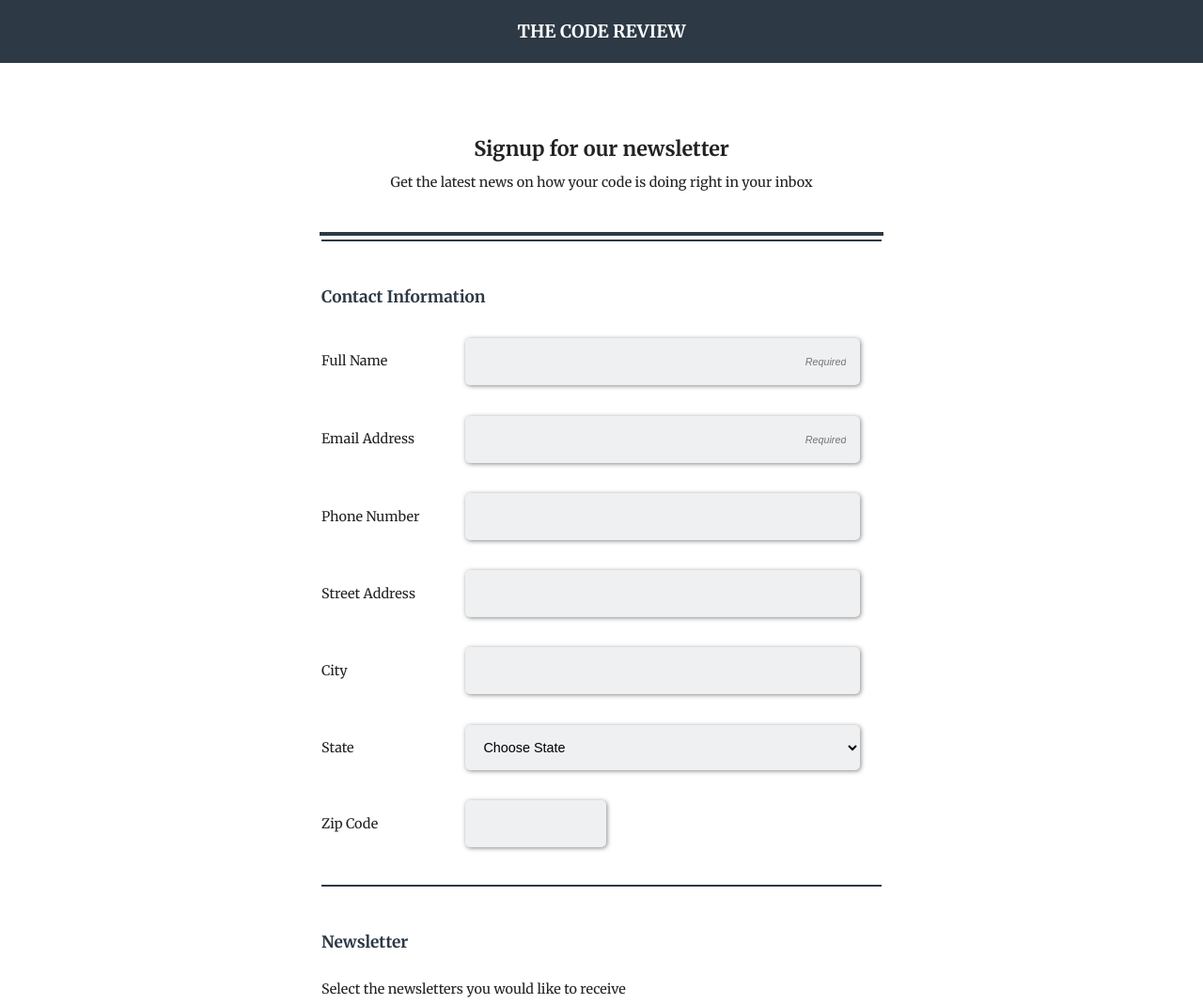
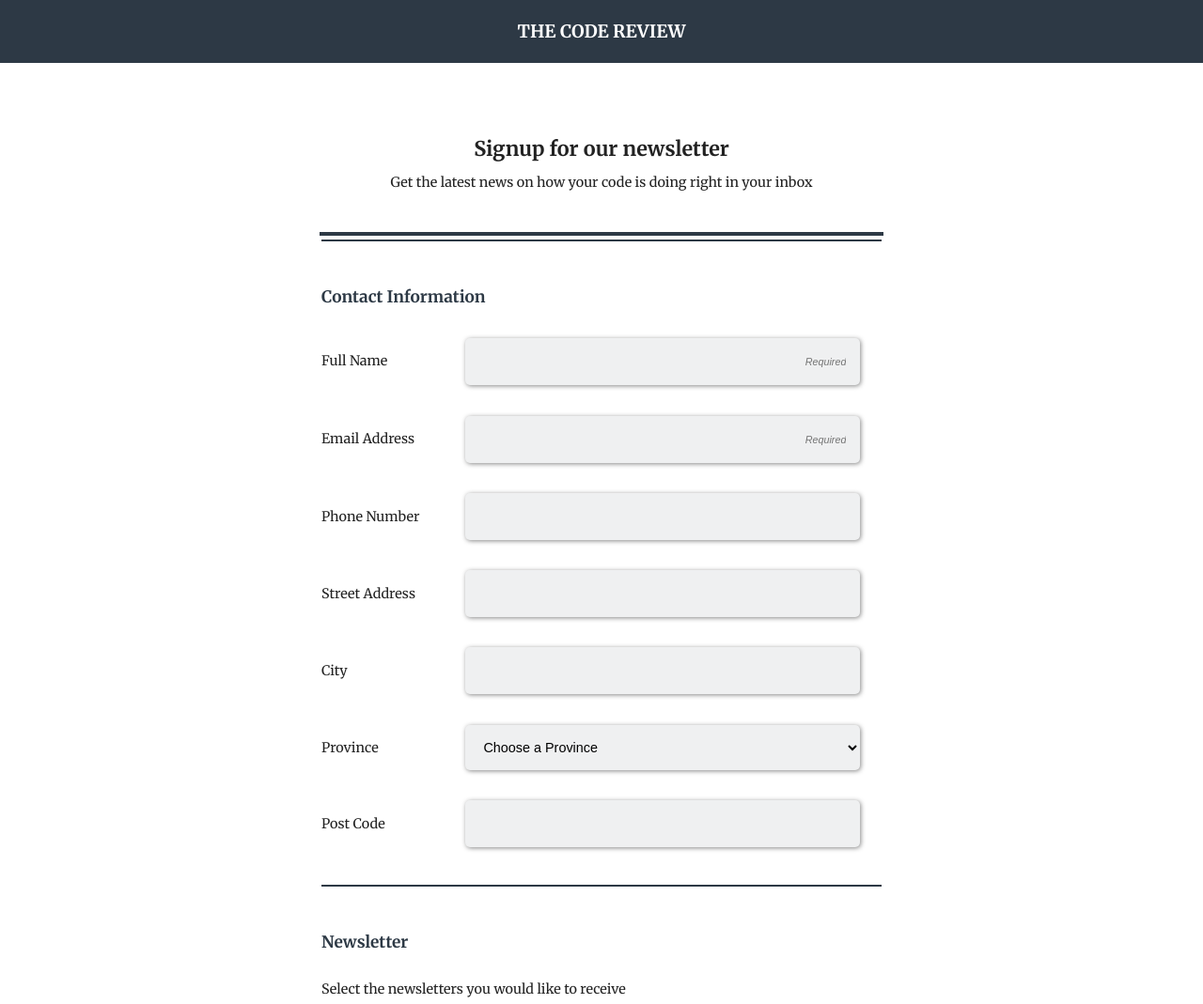
Before and after one commit to Trishachi/Online-Registration-Form, a plain HTML site: page index.html in a window 1280 px wide. Shown: the top 1069 px of the page at 94% size. Drawn offline with nearby package versions, Linux system fonts and the light colour scheme.

Commit message:
Added input fields for Canadian Address Format

```diff
--- a/index.html
+++ b/index.html
@@ -45,8 +45,24 @@
 		      <label for="city">City</label>
 		      <input type="text" id="city" name="user_city">
 
-		      <label for="state">State</label>
-		      <select id="state" name="user_state">
+		      <label for="province">Province</label>
+		       <select id="province" name="user_province">
+				<option>Choose a Province</option>
+				<option value="AB">Alberta</option>
+				<option value="BC">British Columbia</option>
+				<option value="MB">Manitoba</option>
+				<option value="NB">New Brunswick</option>
+				<option value="NL">Newfoundland and Labrador</option>
+				<option value="NS">Nova Scotia</option>
+				<option value="ON">Ontario</option>
+				<option value="PE">Prince Edward Island</option>
+				<option value="QC">Quebec</option>
+				<option value="SK">Saskatchewan</option>
+				<option value="NT">Northwest Territories</option>
+				<option value="NU">Nunavut</option>
+				<option value="YT">Yukon</option>
+			</select>
+		      <!--<select id="state" name="user_state">
 		        <option>Choose State</option>
 		        <option value="Alabama">Alabama</option>
 		        <option value="Alaska">Alaska</option>
@@ -99,10 +115,10 @@
 		        <option value="West Virginia">West Virginia</option>
 		        <option value="Wisconsin">Wisconsin</option>
 		        <option value="Wyoming">Wyoming</option>
-		      </select>
+		      </select>-->
 
-		      <label for="zip">Zip Code</label>
-		      <input type="text" pattern="[0-9]*" name="zip" id="zip">
+		      <label for="post">Post Code</label>
+		      <input type="text" pattern="[A-Za-z][0-9][A-Za-z] [0-9][A-Za-z][0-9]" name="post" id="post">
 		    </fieldset>
 
 		    <fieldset id="newsletter">
```
